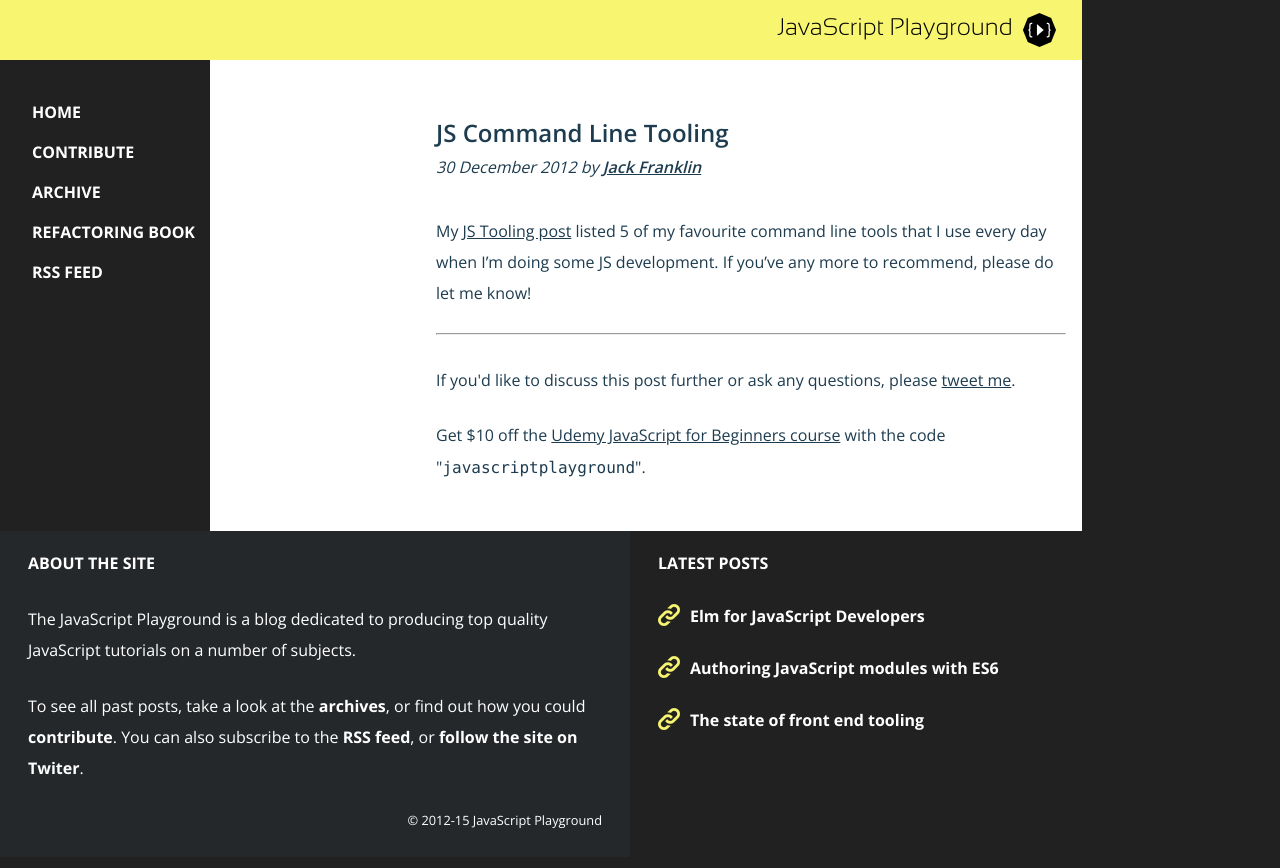
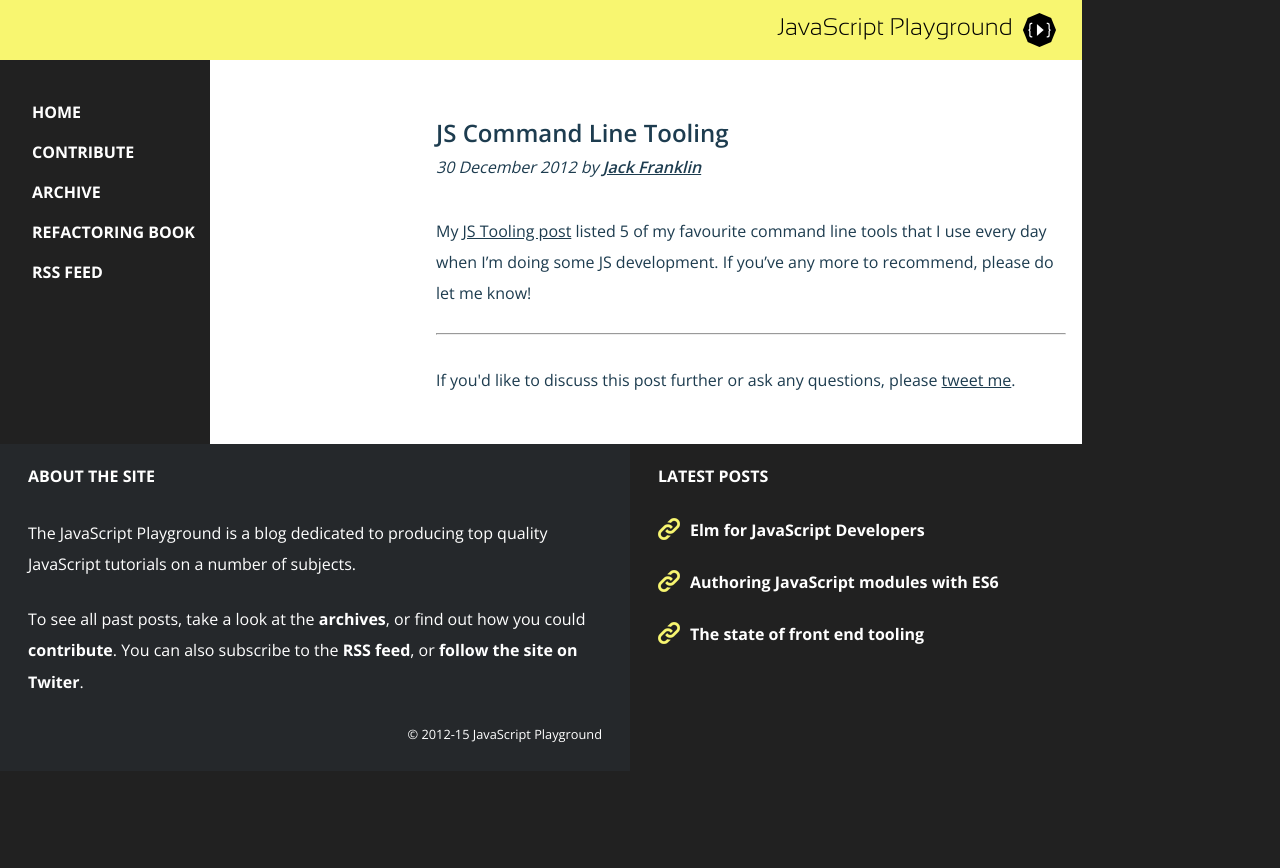
Before and after one commit to jackfranklin/javascriptplayground.com, a Jekyll site: the page built from _posts/2012-12-30-js-command-line-tooling.md, in a window 1280 px wide. Shown: the top 868 px of the page. Built offline with Jekyll 4.4.1, drawn with Linux system fonts in a browser that asks for light colours; nearby versions of some CDN libraries; Markdown is read by kramdown in place of the engine named in the settings; a script that is not in the unit is left out; comment, search, counter and statistics services are not loaded.

Commit message:
get lost udemy

```diff
--- a/_includes/postdetail.html
+++ b/_includes/postdetail.html
@@ -20,8 +20,6 @@
     <hr />
 
     <p>If you'd like to discuss this post further or ask any questions, please <a href="http://twitter.com/jack_franklin">tweet me</a>.</p>
-
-    <p>Get $10 off the <a href="https://www.udemy.com/beginning-javascript/">Udemy JavaScript for Beginners course</a> with the code "<code>javascriptplayground</code>".</p>
     {% endunless %}
   </section>
 </article>
```
